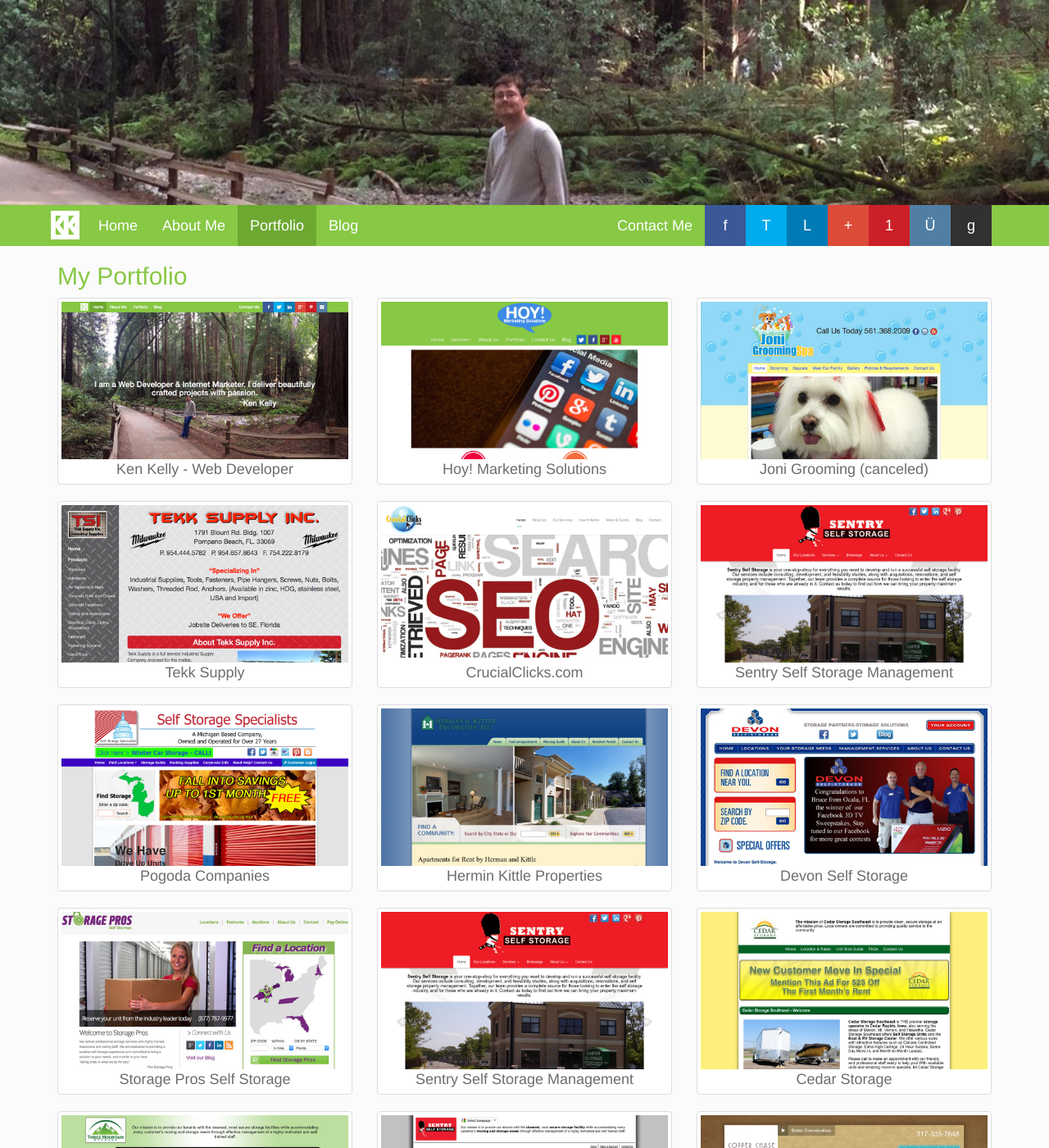
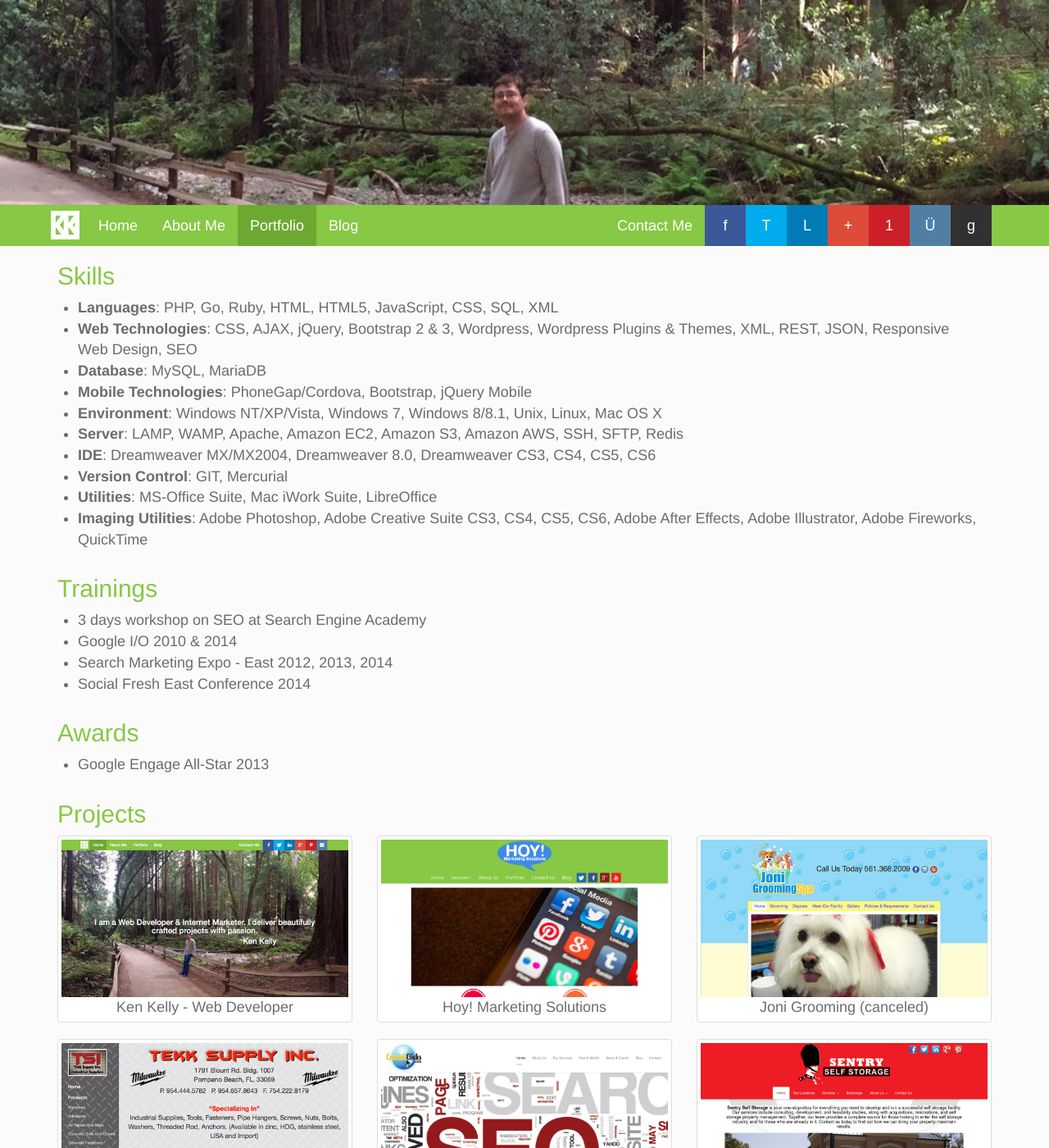
Before and after one commit to kenhkelly/kenhkelly.us, a Jekyll site: the page built from portfolio.html, in a window 1280 px wide and 1400 px high. Shown: the whole window at 82% size. Built offline with Jekyll 4.4.1, drawn with Linux system fonts in a browser that asks for light colours; some web fonts are replaced.

Commit message:
Add skills, trainings, and awards to the portfolio page

```diff
--- a/portfolio.html
+++ b/portfolio.html
@@ -10,7 +10,52 @@
     <div class="container">
         <div class="row">
             <div class="col-xs-12">
-                <h2>My Portfolio</h2>
+                <h2>Skills</h2>
+            </div>
+            <div class="row skills col-xs-12">
+                <ul>
+                <li><strong>Languages</strong>: PHP, Go, Ruby, HTML, HTML5, JavaScript, CSS, SQL, XML</li>
+                <li><strong>Web Technologies</strong>: CSS, AJAX, jQuery, Bootstrap 2 &amp; 3, Wordpress, Wordpress Plugins &amp; Themes, XML, REST, JSON, Responsive Web Design, SEO</li>
+                <li><strong>Database</strong>: MySQL, MariaDB</li>
+                <li><strong>Mobile Technologies</strong>: PhoneGap/Cordova, Bootstrap, jQuery Mobile</li>
+                <li><strong>Environment</strong>: Windows NT/XP/Vista, Windows 7, Windows 8/8.1, Unix, Linux, Mac OS X</li>
+                <li><strong>Server</strong>: LAMP, WAMP, Apache, Amazon EC2, Amazon S3, Amazon AWS, SSH, SFTP, Redis</li>
+                <li><strong>IDE</strong>: Dreamweaver MX/MX2004, Dreamweaver 8.0, Dreamweaver CS3, CS4, CS5, CS6</li>
+                <li><strong>Version Control</strong>: GIT, Mercurial</li>
+                <li><strong>Utilities</strong>: MS-Office Suite, Mac iWork Suite, LibreOffice</li>
+                <li><strong>Imaging Utilities</strong>: Adobe Photoshop, Adobe Creative Suite CS3, CS4, CS5, CS6, Adobe After Effects, Adobe Illustrator, Adobe Fireworks, QuickTime</li>
+                </ul>
+            </div>
+        </div>
+
+        <div class="row">
+            <div class="col-xs-12">
+                <h2>Trainings</h2>
+            </div>
+            <div class="row skills col-xs-12">
+                <ul>
+                    <li>3 days workshop on SEO at Search Engine Academy</li>
+                    <li>Google I/O 2010 &amp; 2014</li>
+                    <li>Search Marketing Expo - East 2012, 2013, 2014</li>
+                    <li>Social Fresh East Conference 2014</li>
+                </ul>
+            </div>
+        </div>
+
+        <div class="row">
+            <div class="col-xs-12">
+                <h2>Awards</h2>
+            </div>
+            <div class="row skills col-xs-12">
+                <ul>
+                    <li>Google Engage All-Star 2013</li>
+                </ul>
+            </div>
+        </div>
+
+        <div class="row">
+            <div class="col-xs-12">
+                <h2>Projects</h2>
             </div>
         </div>
 
```
